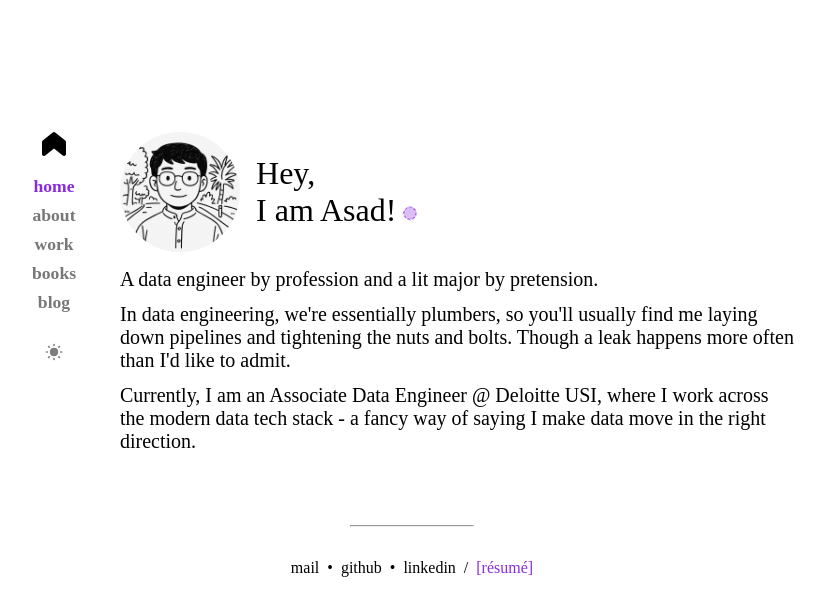
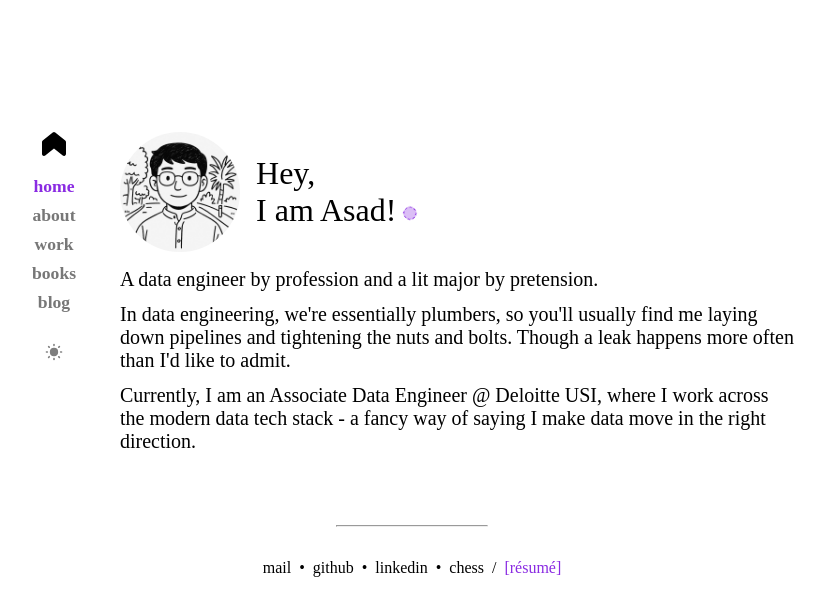
Before and after one commit to asdhamidi/asdhamidi.github.io, a React (Vite) app: page / in a window 1280 px wide. Shown: the top 616 px of the page, without its empty margins (228-1052 px from the left). Built offline with nearby package versions, Linux system fonts and the light colour scheme; no server answers; a web font is replaced by a local one.

Commit message:
Adding lichess in footer

```diff
--- a/src/components/footer.jsx
+++ b/src/components/footer.jsx
@@ -17,6 +17,10 @@ const Footer = ({}) => {
         <a className="link" href="https://www.linkedin.com/in/asadullah-hamidi/">
             linkedin
         </a>
+        •
+        <a className="link" href="https://lichess.org/@/UranKhatola">
+            chess
+        </a>
         /
         <a className="link resume-footer-link" href={resumePDF} download="Asadullah_Hamidi_Resume.pdf">
             [résumé]
```
